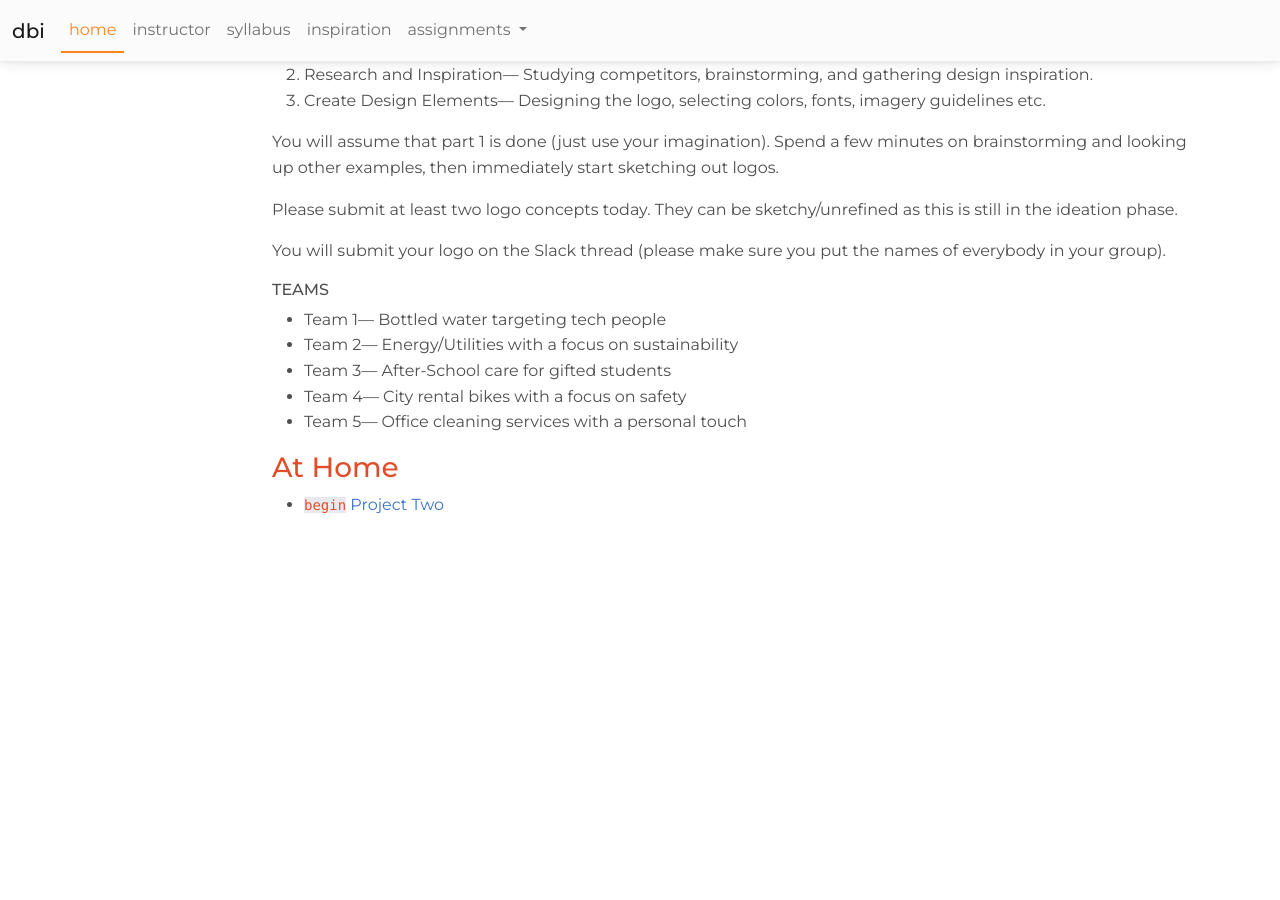
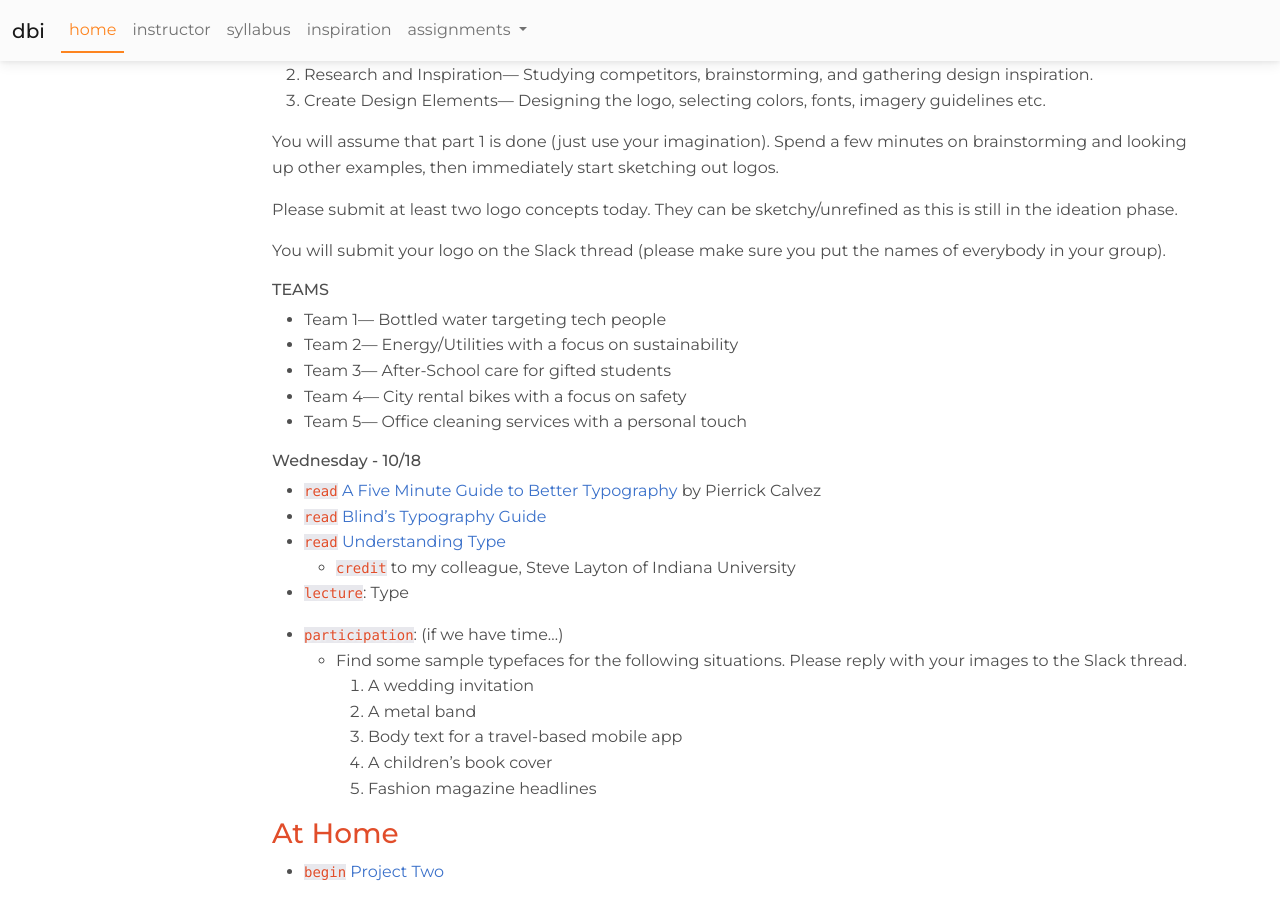
Before and after one commit to nicnosis/cu-courses, a Jekyll site: the page built from fa23/dbi/index.md, in a window 1280 px wide and 900 px high, scrolled down 5625 px. Built offline with Jekyll 4.4.1, drawn with Linux system fonts in a browser that asks for light colours; nearby versions of some CDN libraries; before the commit the page ends 6159 px from its top, so only the background shows below that.

Commit message:
add dbi lecture mats

```diff
--- a/fa23/dbi/index.md
+++ b/fa23/dbi/index.md
@@ -220,5 +220,21 @@ You will submit your logo on the Slack thread (please make sure you put the name
 * Team 4--- City rental bikes with a focus on safety
 * Team 5--- Office cleaning services with a personal touch
 
+#### Wednesday - 10/18
+* `read` [A Five Minute Guide to Better Typography](https://medium.muz.li/typography-that-sacred-cow-ea7a5909ca70) by Pierrick Calvez
+* `read` [Blind's Typography Guide](https://blind.com/blog/typography-manual/)
+* `read` [Understanding Type](mats/understanding-type.pdf)
+  * `credit` to my colleague, Steve Layton of Indiana University
+* `lecture`: Type
+
+* `participation`: (if we have time...)
+  * Find some sample typefaces for the following situations. Please reply with your images to the Slack thread.
+  1. A wedding invitation
+  2. A metal band
+  3. Body text for a travel-based mobile app
+  4. A children's book cover
+  5. Fashion magazine headlines
+
+
 ### At Home
 * `begin` [Project Two](assignments/p2.html)
```
Also changed, not shown: fa23/dbi/img.png (added), 1 other file.
